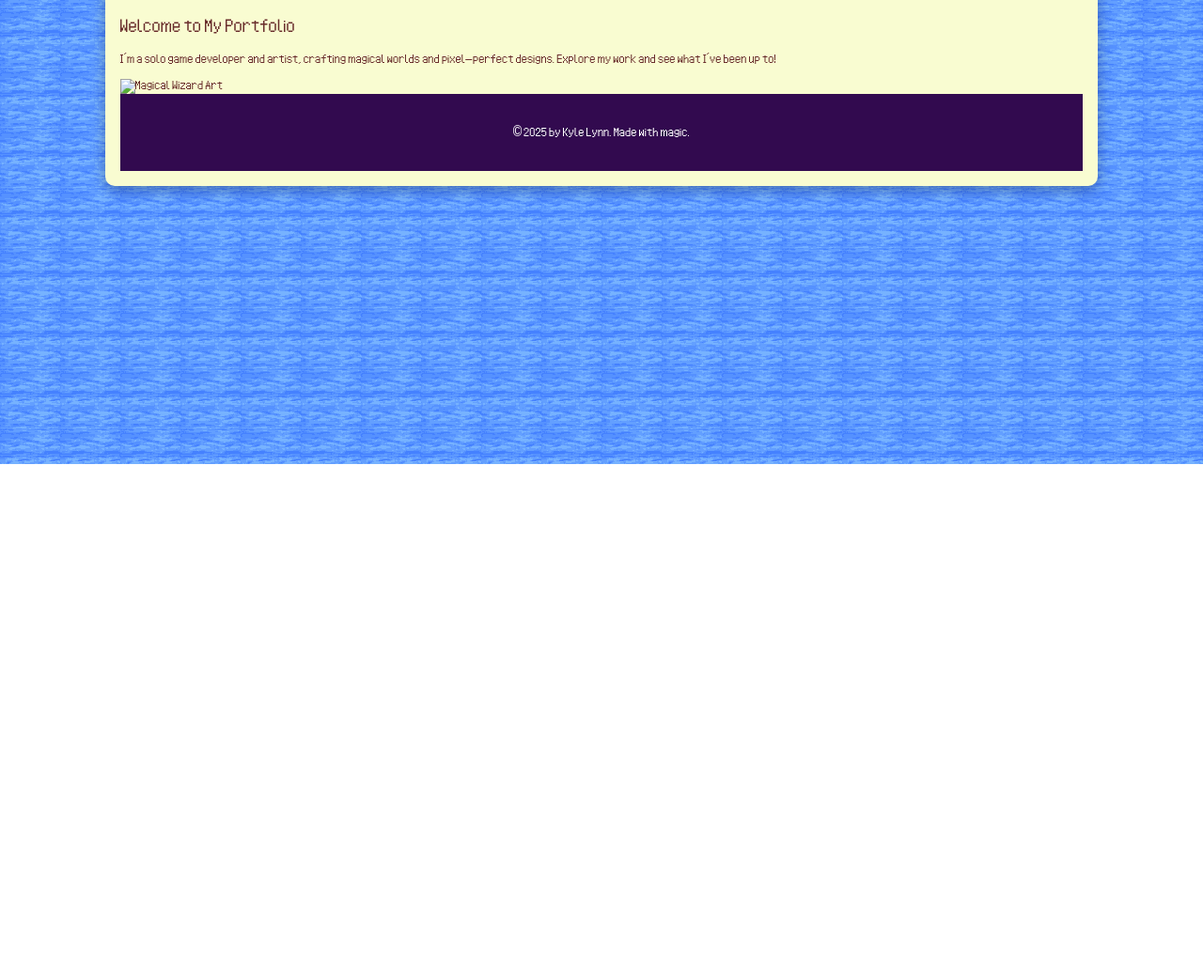
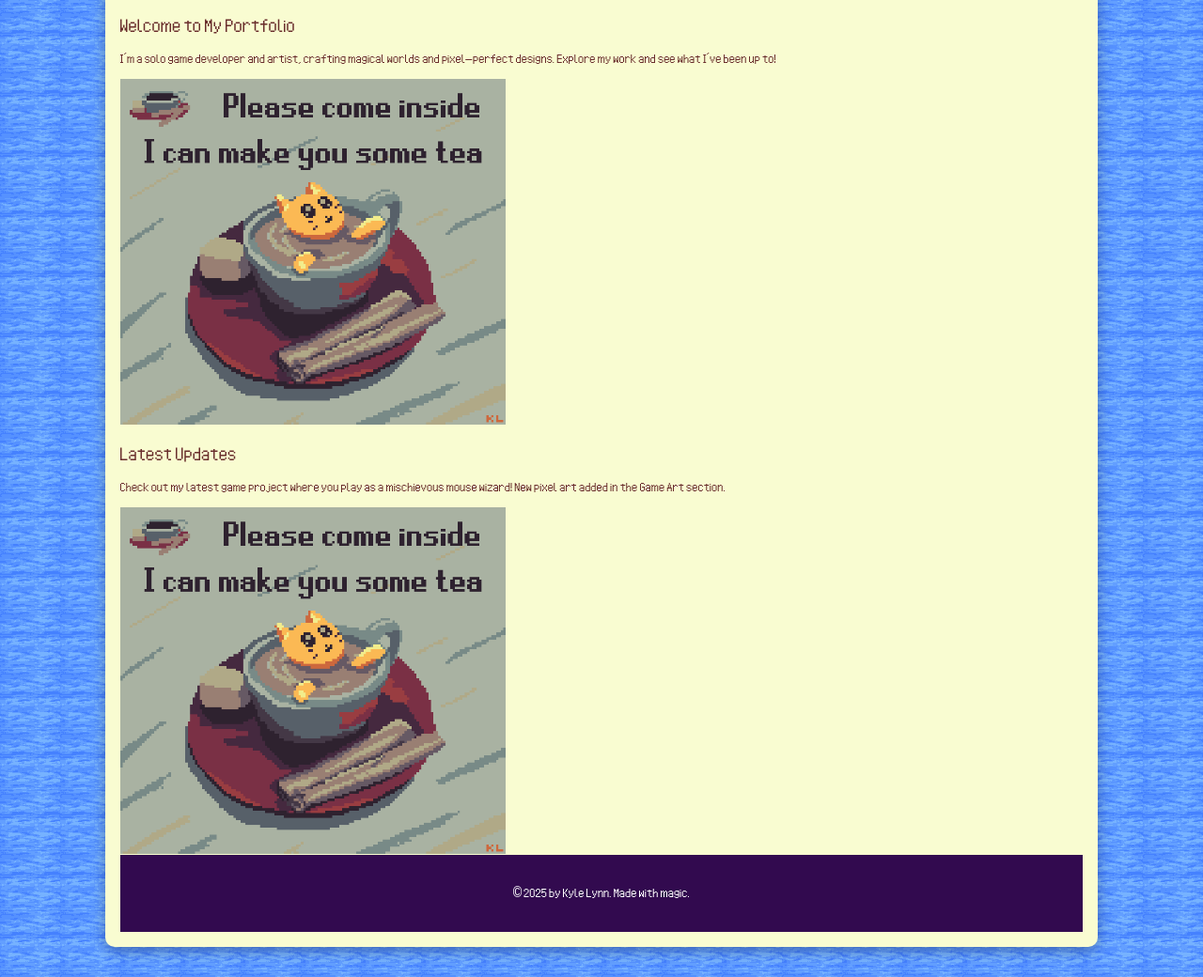
Before and after one commit to KyleLynnDev/kylelynndev.github.io, a plain HTML site: page index.html in a window 1280 px wide. Shown: the part 306-1346 px from the top of the page at 94% size. Before the commit the page ends 800 px from the top, so only its background shows below. Drawn offline with Linux system fonts and the light colour scheme.

Commit message:
scale images

```diff
--- a/index.html
+++ b/index.html
@@ -53,7 +53,17 @@
             <section class="intro">
                 <h1>Welcome to My Portfolio</h1>
                 <p>I'm a solo game developer and artist, crafting magical worlds and pixel-perfect designs. Explore my work and see what I've been up to!</p>
-                <img src="assets/images/wizard-banner.jpg" alt="Magical Wizard Art" class="banner-image">
+                <div class="img-container">
+                    <img src="images/cat tea.png" alt="Magical Wizard Art" >
+                </div>
+            </section>
+
+            <section class="additional-content">
+                <h2>Latest Updates</h2>
+                <p>Check out my latest game project where you play as a mischievous mouse wizard! New pixel art added in the Game Art section.</p>
+                <div class="img-container">
+                    <img src="images/cat tea.png" alt="Magical Wizard Art" >
+                </div>
             </section>
 
 
--- a/style.css
+++ b/style.css
@@ -18,6 +18,19 @@ body, html {
     background: url('images/water.png');
     background-repeat: repeat;
 
+}
+
+.img-container {
+    width: 40%; /* Set the desired container width */
+    height: auto; /* Set the desired container height */
+     /* Optional: Hide any overflow if the image is too large */
+}
+
+img {
+    width: 100%; /* Scale the image to the container's width */
+    height: auto; /* Scale the image to the container's height */
+    object-fit: cover; /* Ensure the image scales proportionally */
+    justify-content: center;
 }
 
 /* Navbar */
```
Also changed, not shown: images/cat tea.png (added).
